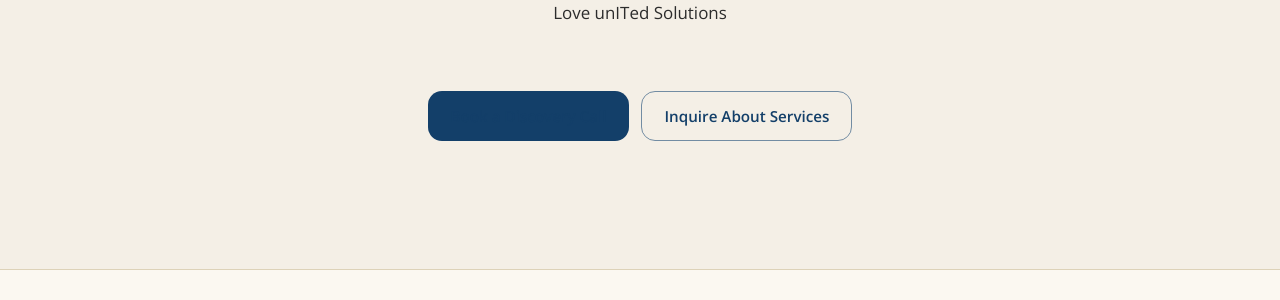
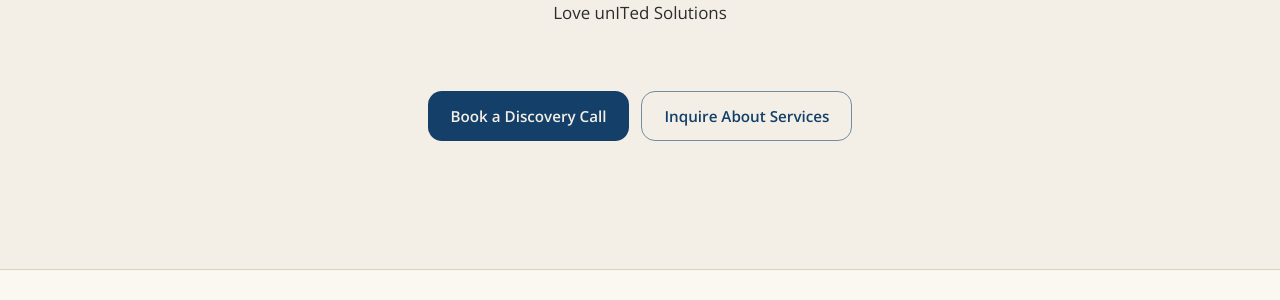
Before and after one commit to devoblazintrails/devoblazintrails.github.io, a Jekyll site: the page built from _pages/post-download-thank-you.md, in a window 1280 px wide. Shown: the part 485-785 px from the top of the page. Built offline with Jekyll 4.4.1, drawn with Linux system fonts in a browser that asks for light colours.

Commit message:
Add files via upload

```diff
--- a/_layouts/lu-page.html
+++ b/_layouts/lu-page.html
@@ -33,7 +33,7 @@
 <link rel="preconnect" href="https://fonts.googleapis.com">
 <link rel="preconnect" href="https://fonts.gstatic.com" crossorigin>
 <link href="https://fonts.googleapis.com/css2?family=Montserrat:wght@600;700;800&family=Open+Sans:ital,wght@0,400;0,600;1,400&family=Lora:ital,wght@0,500;1,500&display=swap" rel="stylesheet">
-<link rel="stylesheet" href="/assets/css/lu-site.css?v=2">
+<link rel="stylesheet" href="/assets/css/lu-site.css?v=3">
 {% if site.feed or site.plugins contains "jekyll-feed" %}<link rel="alternate" type="application/atom+xml" title="Love unITed Solutions Insights" href="/feed.xml">{% endif %}
 </head>
 <body class="lu-{{ page.layout | default: 'page' }}">
--- a/assets/css/lu-site.css
+++ b/assets/css/lu-site.css
@@ -196,7 +196,8 @@
 .prose h1 + *,.prose h2 + *,.prose h3 + *,.prose h4 + *{margin-top:.6em}
 .prose a{color:var(--brand-navy);text-decoration:underline;text-decoration-color:var(--taupe);text-decoration-thickness:2px;text-underline-offset:3px}
 .prose a:hover{text-decoration-color:var(--brand-navy)}
-.prose a.btn{text-decoration:none}
+.prose a.btn{text-decoration:none;color:#f4efe6}
+.prose a.btn.ghost,.prose a.btn:hover,.prose a.btn:focus-visible{color:var(--brand-navy)}
 .prose ul,.prose ol{padding-left:1.4em}
 .prose li + li{margin-top:.4em}
 .prose li::marker{color:var(--steel)}
```
